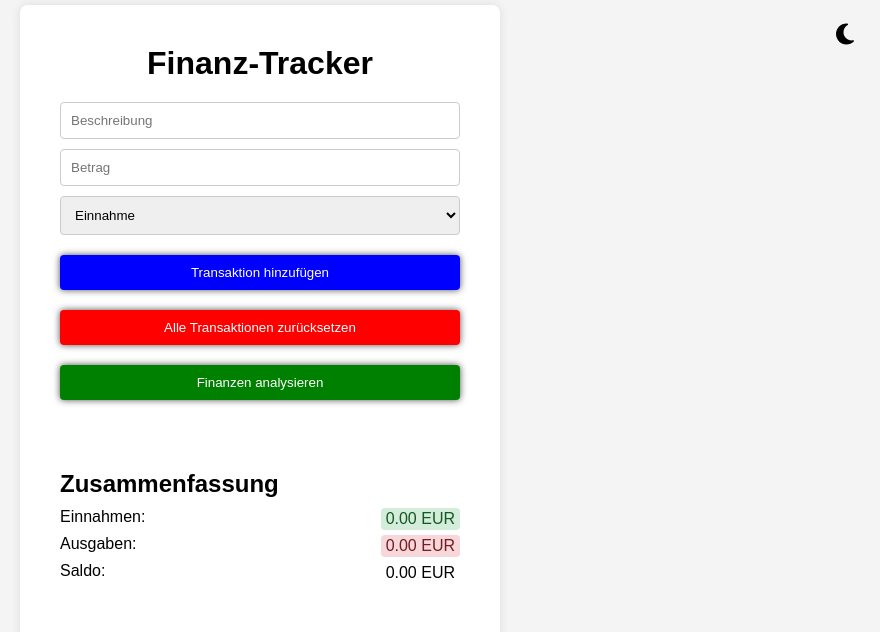
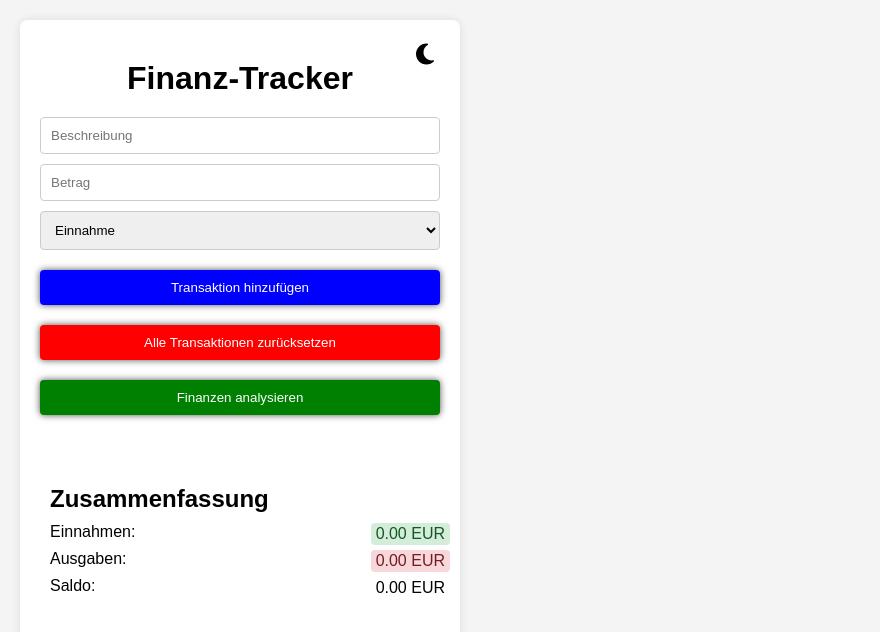
Before and after one commit to diego-monfort-landolt/finance-app, a React (Vite) app: page / in a window 1280 px wide. Shown: the top 632 px of the page, without its empty margins (400-1280 px from the left). Built offline with nearby package versions, Linux system fonts and the light colour scheme.

Commit message:
refactor: Entfernen doppelter CSS-Regeln in App.css - Entfernen der doppelten CSS-Regeln in App.css, die bereits in index.css vorhanden

```diff
--- a/src/App.css
+++ b/src/App.css
@@ -1,27 +1,3 @@
-/* Grundlegende Stile für den Body der Seite */
-body {
-  font-family: Arial, sans-serif;
-  margin: 0;
-/* Fügt oben, unten und an den Seiten Abstand hinzu */
-  display: flex;
-  justify-content: center;
-  align-items: flex-start; /* Ändert die vertikale Ausrichtung */
-  background-color: #f4f4f4;
-
-}
-
-/* Stile für das Haupt-App-Container */
-.App {
-  width: 100%;
-  height: 100vh;
-  max-width: 800px; /* Begrenze die maximale Breite */
-  margin: 10px auto; /* Fügt oben und unten einen Mindestabstand von 120px hinzu */
-  padding: 20px;
-  background-color: white;
-  box-shadow: 0 0 10px rgba(0, 0, 0, 0.1);
-  border-radius: 8px;
-  overflow-y: auto;
-}
 
 /* Stile für den Inhalt innerhalb des App-Containers */
 .content {
--- a/src/index.css
+++ b/src/index.css
@@ -9,16 +9,20 @@ body {
   text-align: center;
   background-color: #f4f4f4;
   margin: 20px;
+  box-sizing: border-box;
 }
-
 .App {
   width: 100%;
-  max-width: 800px;
-  margin: 20px auto;
+  height: 100vh;
+  max-width: 800px; /* Begrenze die maximale Breite */
+  margin: 10px auto; /* Fügt oben und unten einen Mindestabstand von 10px hinzu */
   padding: 20px;
   background-color: white;
   box-shadow: 0 0 10px rgba(0, 0, 0, 0.1);
   border-radius: 8px;
+  overflow-y: auto; /* Verhindert das Scrollen des Hintergrunds */
+  position: relative; /* Hinzugefügt, um den Dark-Mode-Toggle zu positionieren */
+  box-sizing: border-box; /* Padding und Border in die Gesamtbreite und -höhe einbeziehen */
 }
 
 .chart-container {
```
